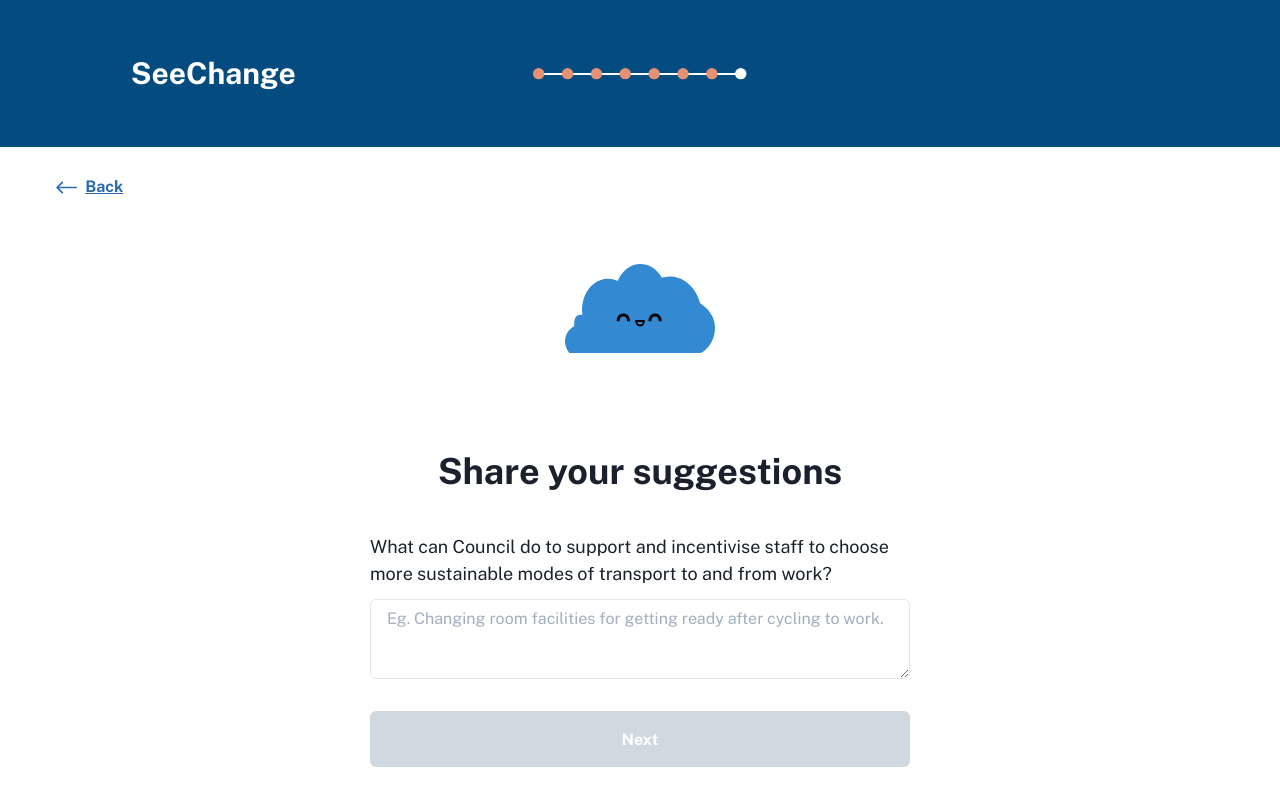
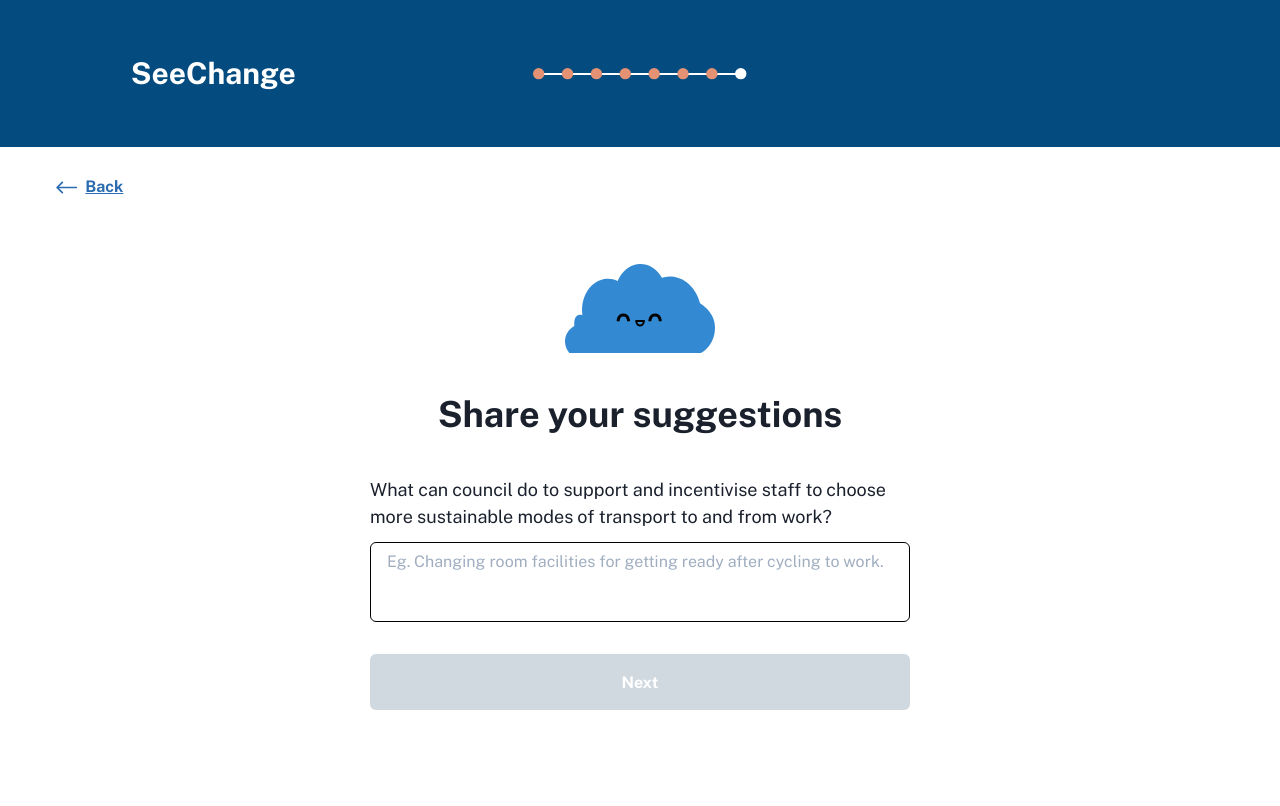
Before and after one commit to CodeforAustralia/council-emissions-calculator, a Next.js app: page /form/Suggestions in a window 1280 px wide. Shown: the top 806 px of the page. Built offline with nearby package versions, Linux system fonts and the light colour scheme.

Commit message:
style and format the component

```diff
--- a/pages/form/Suggestions.jsx
+++ b/pages/form/Suggestions.jsx
@@ -8,7 +8,6 @@ import {
 } from "../../components/LinkButton/LinkButton";
 import Q7Progress from "../../public/images/progress-bar/q7-progress-dots.svg";
 import Q6Cloud from "../../public/images/clouds/cloud-q6.svg";
-import { sendFormResponse } from "../../utils/dbApi";
 import { useRouter } from "next/router";
 import { sendLogs } from "../../utils/sendLogs";
 
@@ -43,29 +42,40 @@ export default function Question6() {
   };
 
   return (
-    <Layout isText={true} Progress={Q7Progress}>
-      <Box pos="absolute" top={["2", "5"]} left={["2", "10"]}>
+    <Layout
+      isText={true}
+      Progress={Q7Progress}
+    >
+      <Box
+        pos="absolute"
+        top={["2", "5"]}
+        left={["2", "10"]}
+      >
         <BackButton
           href="/form/Distance"
           onClick={() => saveDataAndShowLog("Back button clicked")}
         />
       </Box>
       <Q6Cloud />
-
-      <Heading>Share your suggestions</Heading>
-
+      <Heading
+        mt="40px"
+      >
+        Share your suggestions
+      </Heading>
       <Text
         fontSize="18px"
         mt={10}
         w={["100%", "90%"]}
         textAlign={["center", "left"]}
       >
-        What can Council do to support and incentivise staff to choose more
-        sustainable modes of transport to and from work?
+        What can council do to support and incentivise staff to
+        choose more sustainable modes of transport to and from work?
       </Text>
       <Textarea
         mt={3}
         value={incentive}
+        borderColor="#000000"
+        resize="none"
         onChange={(e) => setIncentive(e.target.value)}
         placeholder="Eg. Changing room facilities for getting ready after cycling to work."
         w={["100%", "90%"]}
```
